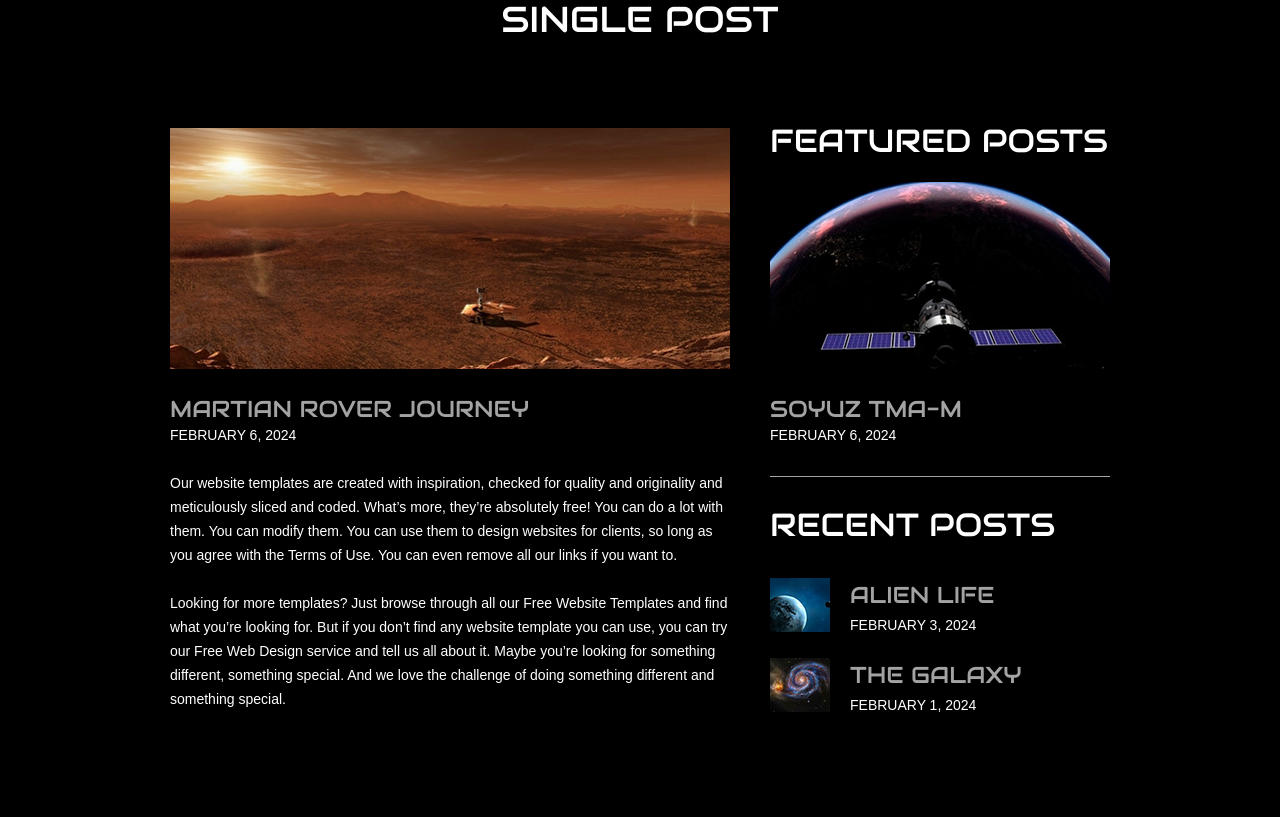
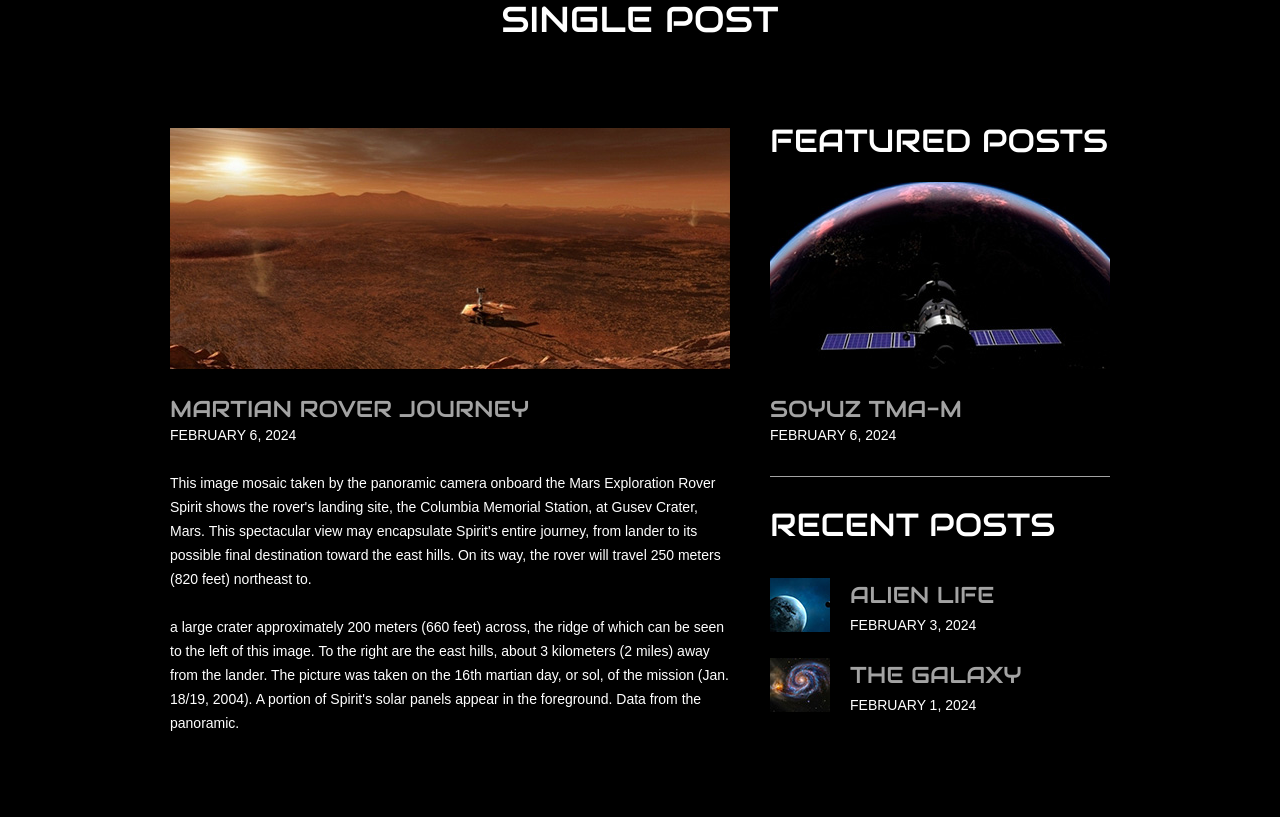
Before and after one commit to Seenusharmma/space.github.rs, a plain HTML site: page singlepost.html in a window 1280 px wide. Shown: the part 123-940 px from the top of the page. Drawn offline with Linux system fonts and the light colour scheme.

Commit message:
Update singlepost.html

```diff
--- a/singlepost.html
+++ b/singlepost.html
@@ -4,7 +4,7 @@
 <head>
 	<meta charset="UTF-8">
 	<meta name="viewport" content="width=device-width, initial-scale=1.0">
-	<title>singlepost - Space Science Website Template</title>
+	<title>singlepost - Space & Science.in</title>
 	<link rel="stylesheet" href="css/style.css" type="text/css">
 	<link rel="stylesheet" type="text/css" href="css/mobile.css">
 	<script src="js/mobile.js" type="text/javascript"></script>
@@ -51,8 +51,8 @@
 						<img src="images/martianrover-journey.jpg" alt="">
 						<h1>MARTIAN ROVER JOURNEY</h1>
 						<span>FEBRUARY 6, 2024</span>
-						<p>Our website templates are created with inspiration, checked for quality and originality and meticulously sliced and coded. What’s more, they’re absolutely free! You can do a lot with them. You can modify them. You can use them to design websites for clients, so long as you agree with the Terms of Use. You can even remove all our links if you want to.</p>
-						<p>Looking for more templates? Just browse through all our Free Website Templates and find what you’re looking for. But if you don’t find any website template you can use, you can try our Free Web Design service and tell us all about it. Maybe you’re looking for something different, something special. And we love the challenge of doing something different and something special.</p>
+						<p>This image mosaic taken by the panoramic camera onboard the Mars Exploration Rover Spirit shows the rover's landing site, the Columbia Memorial Station, at Gusev Crater, Mars. This spectacular view may encapsulate Spirit's entire journey, from lander to its possible final destination toward the east hills. On its way, the rover will travel 250 meters (820 feet) northeast to.</p>
+						<p>a large crater approximately 200 meters (660 feet) across, the ridge of which can be seen to the left of this image. To the right are the east hills, about 3 kilometers (2 miles) away from the lander. The picture was taken on the 16th martian day, or sol, of the mission (Jan. 18/19, 2004). A portion of Spirit's solar panels appear in the foreground. Data from the panoramic.</p>
 					</div>
 					<div class="sidebar">
 						<ul>
```
